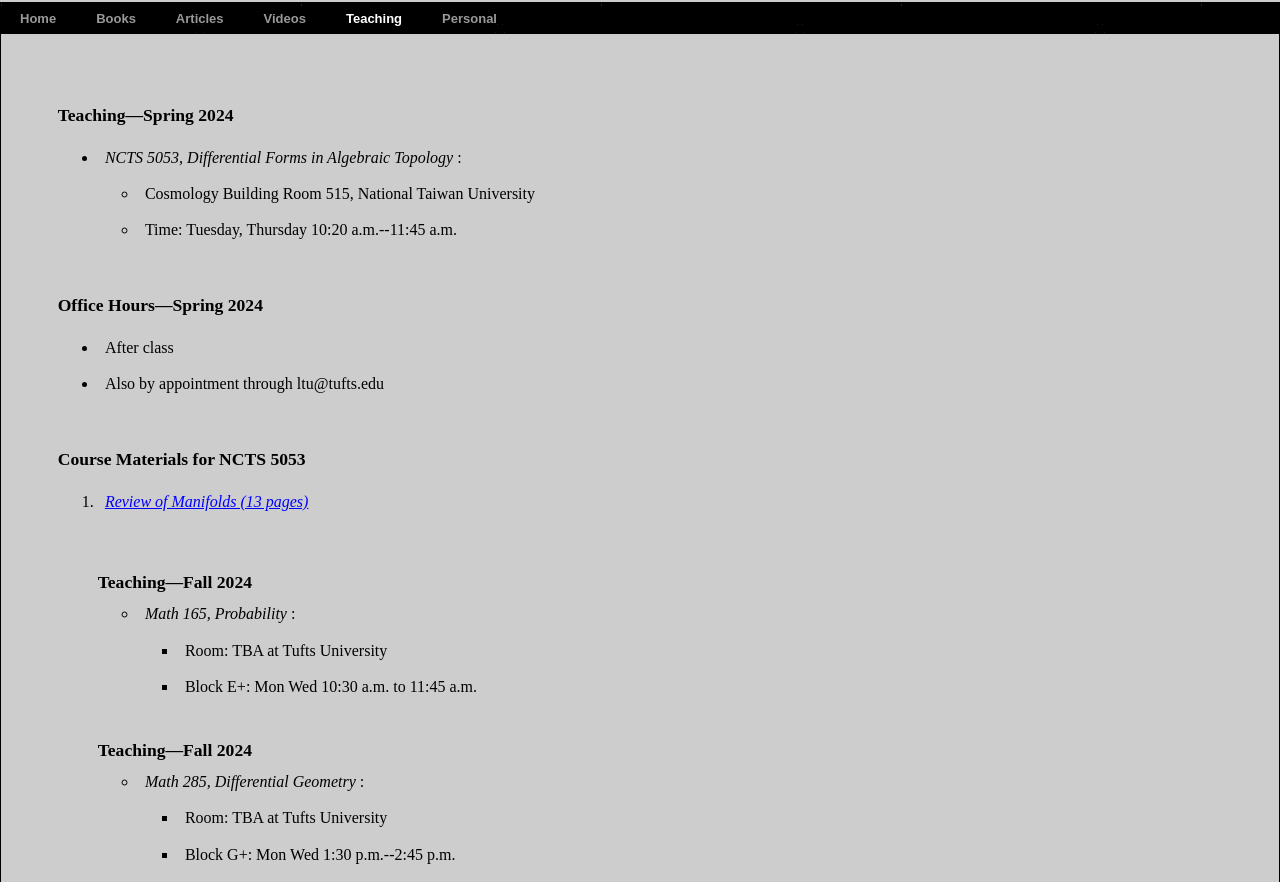
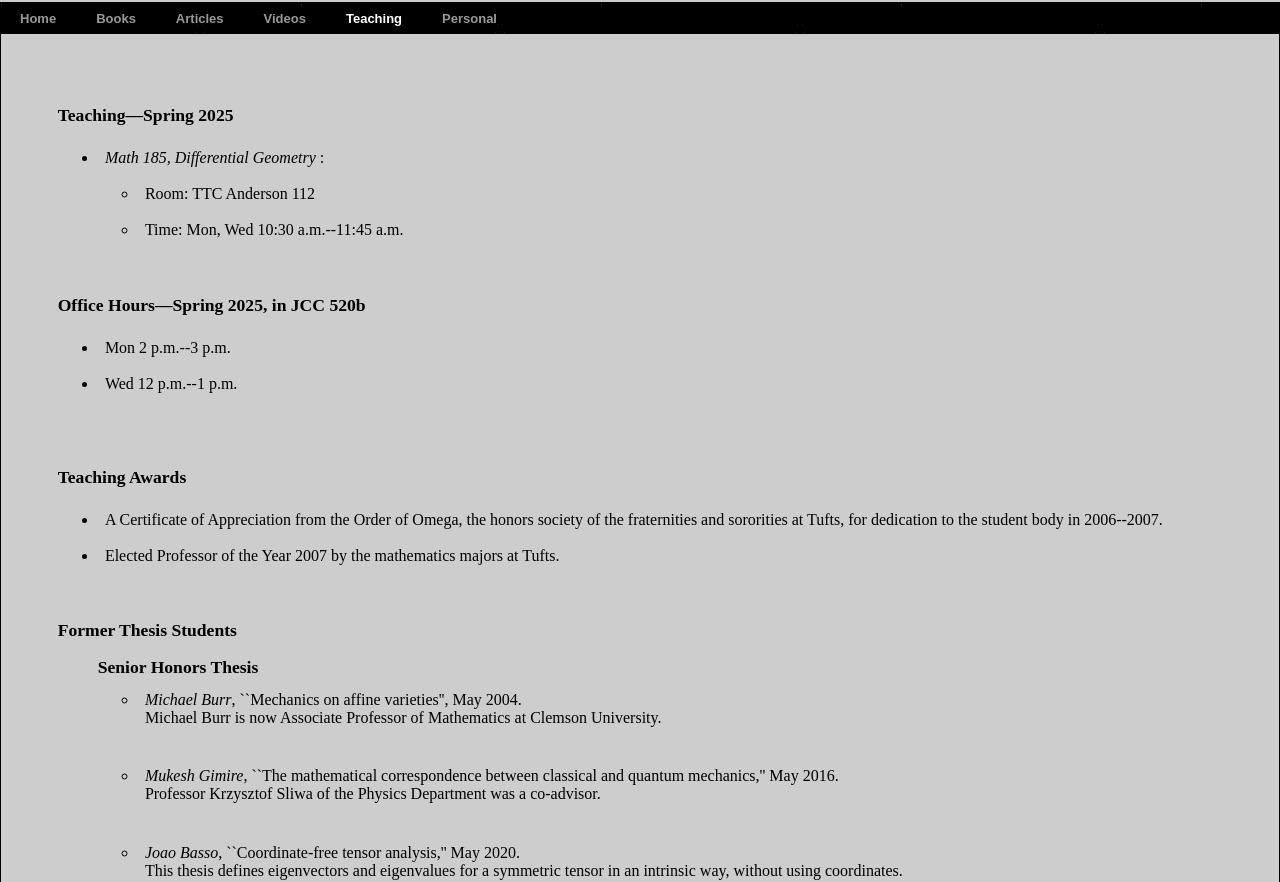
Before and after one commit to lwtu/lwtu.github.io, a plain HTML site: page teaching.html in a window 1280 px wide. Shown: the part 178-1060 px from the top of the page. Drawn offline with Linux system fonts and the light colour scheme.

Commit message:
Update to Spring 2025

```diff
--- a/teaching.html
+++ b/teaching.html
@@ -37,68 +37,31 @@ Loring W. Tu<br>
 <!--  PUT ALL YOUR CONTENT HERE IN THE "CENTER" ENVIRONTMENT-->
 <div id="centre">
 
-<h3>Teaching&mdash;Spring 2024
+<h3>Teaching&mdash;Spring 2025
 </h3>
 <ul>
-  <li><span style="font-style: italic;"> NCTS 5053, Differential Forms in Algebraic Topology
+  <li><span style="font-style: italic;"> Math 185, Differential Geometry
 </span>:</li>
   <ul>
-   <li> Cosmology Building Room 515, National Taiwan University </li>
+   <li> Room: TTC Anderson 112 </li>
 
-    <li>Time: Tuesday, Thursday 10:20 a.m.--11:45 a.m. </li>
+    <li>Time: Mon, Wed 10:30 a.m.--11:45 a.m. </li>
  </ul>
  </ul>
 
 
 <br />
-<h3>Office Hours&mdash;Spring 2024
+<h3>Office Hours&mdash;Spring 2025, in JCC 520b
 </h3>
   <ul>
-    <li> After class </li>
-    <li> Also by appointment through  ltu@tufts.edu </li>
+    <li> Mon 2 p.m.--3 p.m. </li>
+    <li> Wed 12 p.m.--1 p.m. </li>
   </ul>
 
   <br>
 
-<h3> Course Materials for NCTS 5053 </h3>
-
-<ol class="ol1">
-
-      <li class="li7">
-<a href="doc/df2_s1_v1.pdf">
-<i> Review of Manifolds (13 pages) </i> </a>
- <br clear="left">
-
- </li>
-
-  <br>
 
 
-  <br />
-  <h3>Teaching&mdash;Fall 2024
-  </h3>
-  <ul>
-    <li><span style="font-style: italic;"> Math 165, Probability
-  </span>:</li>
-    <ul>
-     <li> Room: TBA at Tufts University </li>
-
-      <li>Block E+: Mon Wed 10:30 a.m. to 11:45 a.m. </li>
-   </ul>
-  </ul>
-
-  <br />
-  <h3>Teaching&mdash;Fall 2024
-  </h3>
-  <ul>
-    <li><span style="font-style: italic;"> Math 285, Differential Geometry
-  </span>:</li>
-    <ul>
-     <li> Room: TBA at Tufts University </li>
-
-      <li>Block G+: Mon Wed 1:30 p.m.--2:45 p.m. </li>
-   </ul>
-  </ul>
 
  <br />
 <h3>Teaching Awards</h3>
```
